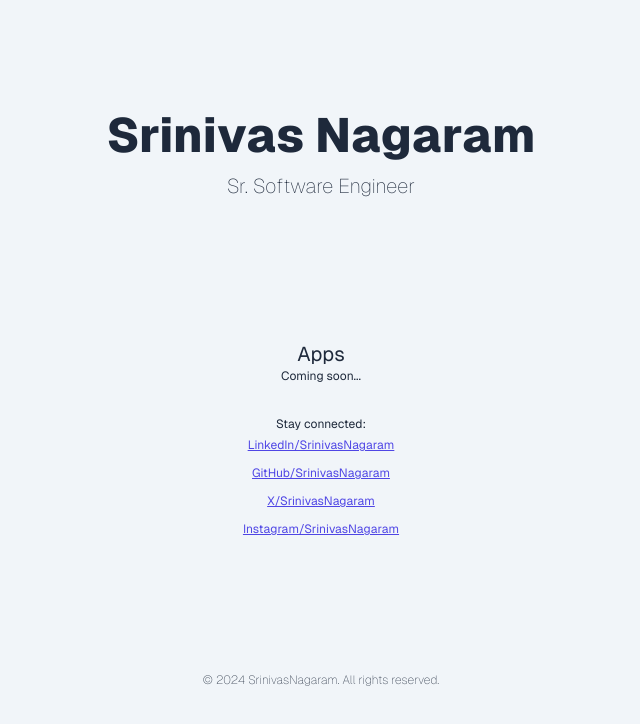
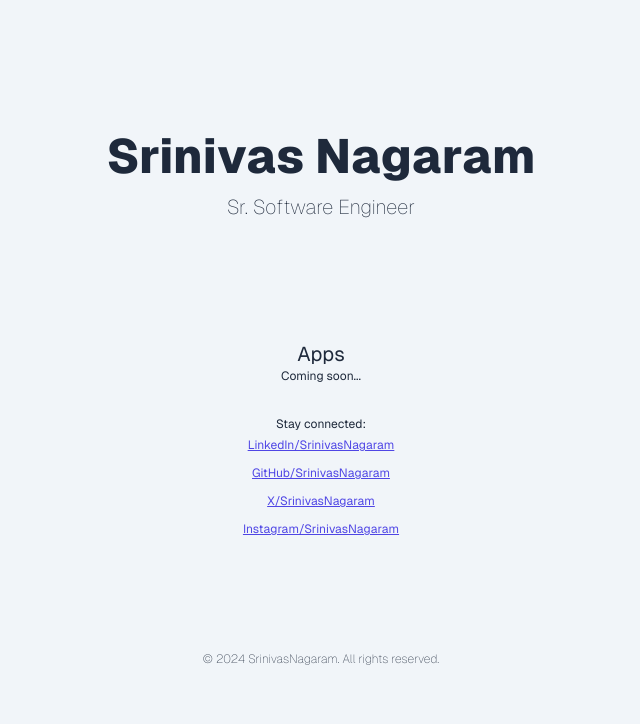
Before and after one commit to SrinivasNagaram/nextjs-profile-app, a Next.js app: page / in a window 1280 px wide. Shown: the top 724 px of the page, without its empty margins (319-959 px from the left). Built offline with nearby package versions, Linux system fonts and the light colour scheme.

Commit message:
Fixed style issues

```diff
--- a/app/page.tsx
+++ b/app/page.tsx
@@ -1,6 +1,6 @@
 export default function Home() {
   return (
-    <div className="grid items-center justify-items-center min-h-screen p-8 pb-20 gap-16 sm:p-20 font-[family-name:var(--font-geist-sans)]">
+    <div className="grid items-center justify-items-center min-h-screen pb-20 sm:p-20 font-[family-name:var(--font-geist-sans)]">
       <header className="text-center">
         <h1 className="text-5xl font-extrabold pb-3">Srinivas Nagaram</h1>
         <h2 className="pb-3 text-xl font-thin">Sr. Software Engineer</h2>
```
